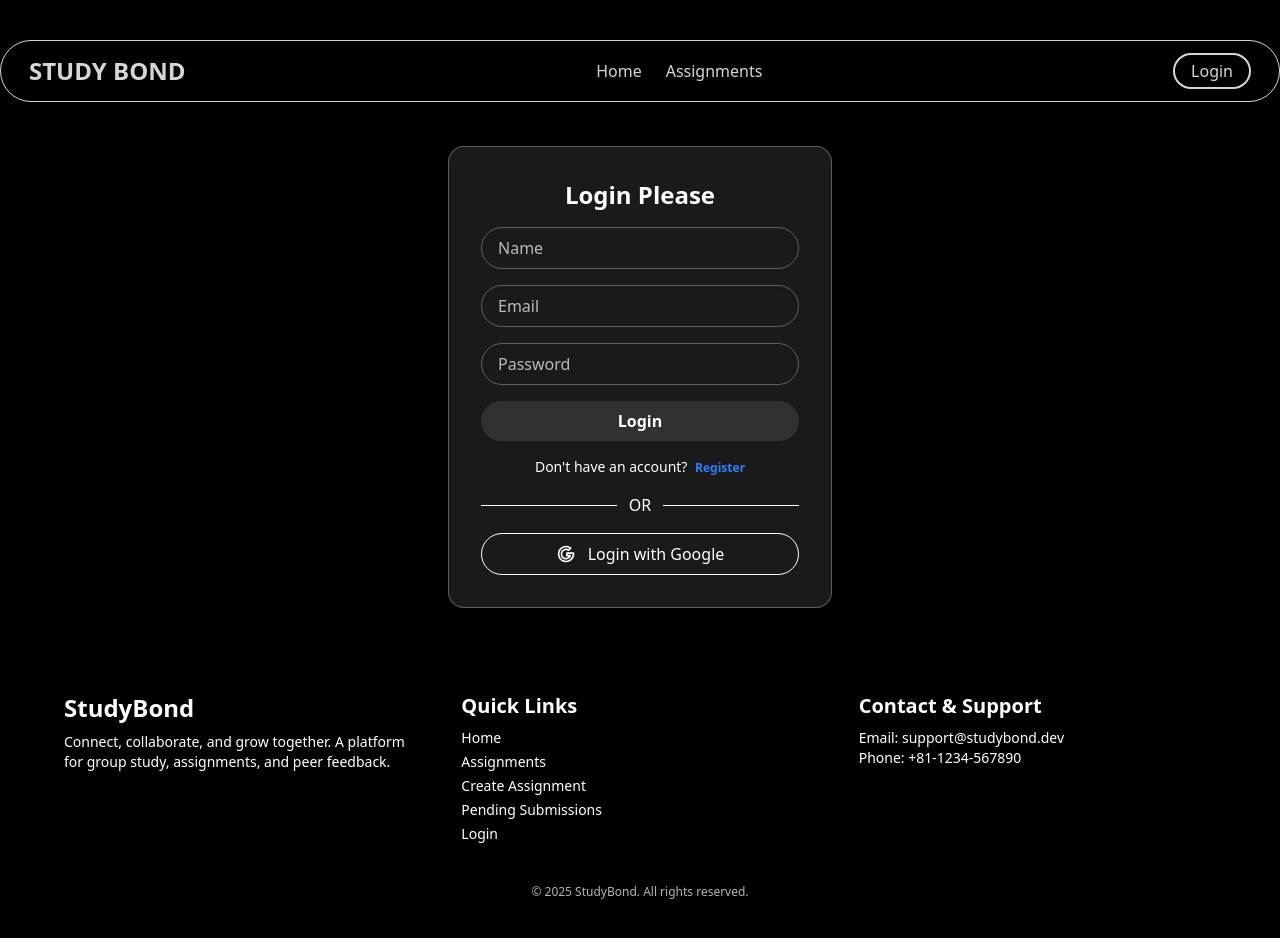
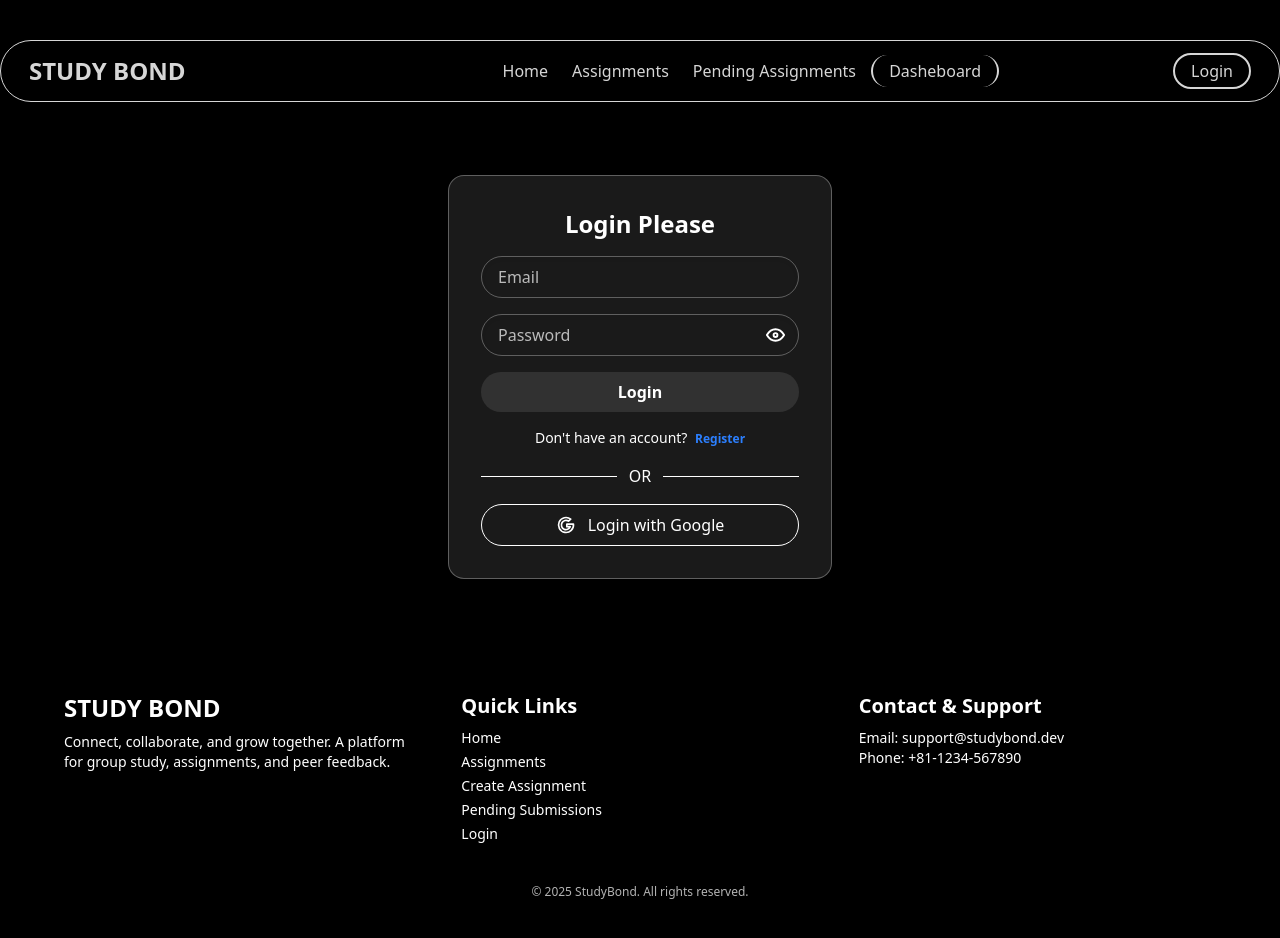
Before and after one commit to rashikdev/StudyBond, a React (Vite) app: page /login in a window 1280 px wide. Built offline with nearby package versions, Linux system fonts and the light colour scheme; no server answers.

Commit message:
emplement firebase athentication

```diff
--- a/package.json
+++ b/package.json
@@ -11,10 +11,12 @@
   },
   "dependencies": {
     "@tailwindcss/vite": "^4.1.8",
+    "firebase": "^11.8.1",
     "hamburger-react": "^2.5.2",
     "lottie-react": "^2.4.1",
     "react": "^19.1.0",
     "react-dom": "^19.1.0",
+    "react-hot-toast": "^2.5.2",
     "react-icons": "^5.5.0",
     "react-router": "^7.6.1",
     "tailwindcss": "^4.1.8"
--- a/src/components/Footer.jsx
+++ b/src/components/Footer.jsx
@@ -4,7 +4,7 @@
       <div className="max-w-6xl mx-auto grid grid-cols-1 md:grid-cols-3 gap-10">
         {/* Left - Brand Info */}
         <div>
-          <h2 className="text-2xl font-bold mb-2">StudyBond</h2>
+          <h2 className="text-2xl font-bold mb-2 uppercase">Study Bond</h2>
           <p className="text-sm">
             Connect, collaborate, and grow together. A platform for group study,
             assignments, and peer feedback.
--- a/src/components/Navbar.jsx
+++ b/src/components/Navbar.jsx
@@ -1,18 +1,26 @@
-import React, { useState } from "react";
-import ThemeToggleBtn from "./ThemeToggleBtn";
+import React, { use, useState } from "react";
 import { Link, NavLink } from "react-router";
-// import userlogo from "../assets/user.png";
+import userLogo from "../assets/user.png";
 import Hamburger from "hamburger-react";
+import { AuthContext } from "../context/AuthProvider";
+import toast from "react-hot-toast";
 const Navbar = () => {
+  const { user, logoutUser } = use(AuthContext);
   const [isOpen, setOpen] = useState(false);
-  const links = (
-    <>
-      <NavLink to="/">Home</NavLink>
-      <NavLink to="/">Assignments</NavLink>
-    </>
-  );
+  const [show, setShow] = useState(false);
+
   const handleMenu = () => {
     setOpen(!isOpen);
+  };
+
+  const handleLogout = () => {
+    logoutUser()
+      .then(() => {
+        toast.success("Logout Successfully");
+      })
+      .catch(() => {
+        toast.error("Logout Failed");
+      });
   };
   return (
     <div className="flex justify-between items-center md:py-3 py-1 md:px-7 px-4 border rounded-full mt-10 relative">
@@ -20,28 +28,122 @@
         <Hamburger size={26}></Hamburger>
       </button>
       {isOpen && (
-        <div className="w-30 h-[30vh] bg-[red] absolute left-0 top-20">
-          <ul className="flex flex-col gap-1">{links}</ul>
+        <div className="w-30 h-[30vh] bg-white/10 backdrop-blur-lg absolute left-0 top-20">
+          <ul className="flex flex-col gap-1 p-3 text-[10px]">
+            <NavLink
+              to="/"
+              onClick={() => setOpen(false)}
+              className={({ isActive }) => (isActive ? "" : "")}
+            >
+              Home
+            </NavLink>
+            <NavLink
+              to="/assignments"
+              onClick={() => setOpen(false)}
+              className={({ isActive }) => (isActive ? "" : "")}
+            >
+              Assignments
+            </NavLink>
+            {user && (
+              <>
+                <NavLink
+                  to="/pending-assignments"
+                  onClick={() => setOpen(false)}
+                  className={({ isActive }) => (isActive ? "" : "")}
+                >
+                  Pending Assignments
+                </NavLink>
+                <NavLink
+                  to="/dashboard"
+                  onClick={() => setOpen(false)}
+                  className={({ isActive }) => (isActive ? "" : "")}
+                >
+                  Dashboard
+                </NavLink>
+              </>
+            )}
+          </ul>
         </div>
       )}
       <h1 className="md:text-2xl font-semibold uppercase">Study Bond</h1>
       <div>
-        <ul className="gap-6 hidden md:flex">{links}</ul>
+        <ul className="gap-6 hidden md:flex items-center">
+          <NavLink
+            to="/"
+            className={({ isActive }) =>
+              isActive ? "border-2 rounded-full px-4 py-1" : ""
+            }
+          >
+            Home
+          </NavLink>
+          <NavLink
+            to="/assignments"
+            className={({ isActive }) =>
+              isActive ? "border-2 rounded-full px-4 py-1" : ""
+            }
+          >
+            Assignments
+          </NavLink>
+          {
+            <>
+              <NavLink
+                to="/pending-assignments"
+                className={({ isActive }) =>
+                  isActive ? "border-2 rounded-full px-4 py-1" : ""
+                }
+              >
+                Pending Assignments
+              </NavLink>
+            </>
+          }
+        </ul>
+      </div>
+      <div className="absolute hidden lg:block right-70 border-r-2 border-l-2 rounded-full px-4 py-1 hover:scale-105 cursor-pointer transition-all duration-300">
+        <NavLink>Dasheboard</NavLink>
       </div>
       <div>
         <div className="flex items-center gap-5">
-          {/* <img
-            src={userlogo}
-            alt="logo"
-            className="w-10 rounded-full border-3 border-green-500"
-          /> */}
-          <Link to="/login">
-            <button className="border-2 rounded-full px-4 py-1 cursor-pointer">
-              Login
-            </button>
-          </Link>
+          {user && (
+            <img
+              onClick={() => setShow(!show)}
+              title={user.displayName}
+              className="w-10 h-10 rounded-full border-2 cursor-pointer"
+              src={user?.photoURL ? user.photoURL : userLogo}
+              alt={user.displayName}
+            />
+          )}
+          <div>
+            {user ? (
+              <Link to="/login">
+                <button
+                  onClick={handleLogout}
+                  className="border-2 text-red-500 rounded-full px-4 py-1 cursor-pointer"
+                >
+                  Logout
+                </button>
+              </Link>
+            ) : (
+              <Link to="/login">
+                <button className="border-2 rounded-full px-4 py-1 cursor-pointer">
+                  Login
+                </button>
+              </Link>
+            )}
+          </div>
         </div>
       </div>
+      {show && (
+        <div className="absolute top-20 right-5 bg-white/20 p-2 rounded">
+          <ul className="flex flex-col gap-1">
+            <Link onClick={() => setShow(false)}>
+              <li>Create Assignment</li>
+            </Link>
+            <Link onClick={() => setShow(false)}>
+              <li>My Attempted Assignments</li>
+            </Link>
+          </ul>
+        </div>
+      )}
     </div>
   );
 };
--- a/src/components/SocialLoginBtn.jsx
+++ b/src/components/SocialLoginBtn.jsx
@@ -1,14 +1,20 @@
-import React from "react";
+import React, { use } from "react";
 import { TbBrandGoogle } from "react-icons/tb";
+import { AuthContext } from "../context/AuthProvider";
 
-const SocialLoginBtn = ({title}) => {
+const SocialLoginBtn = ({ title }) => {
+  const { signInWithGoogle } = use(AuthContext);
+  const handleGoogleLogin = () => {
+    signInWithGoogle();
+  };
   return (
     <button
+      onClick={handleGoogleLogin}
       aria-label="Login with Google"
       type="button"
-      className="flex items-center justify-center w-full space-x-3 border rounded-full p-2  dark:border-gray-600"
+      className="flex items-center justify-center w-full space-x-3 border rounded-full p-2  dark:border-gray-600 cursor-pointer"
     >
-      <TbBrandGoogle size={20}/>
+      <TbBrandGoogle size={20} />
       <p>{title}</p>
     </button>
   );
--- /dev/null
+++ b/src/context/AuthProvider.jsx
@@ -0,0 +1,64 @@
+import {
+  createUserWithEmailAndPassword,
+  GoogleAuthProvider,
+  onAuthStateChanged,
+  signInWithEmailAndPassword,
+  signInWithPopup,
+  signOut,
+  updateProfile,
+} from "firebase/auth";
+import React, { createContext, useEffect, useState } from "react";
+import { auth } from "../firebase/firebase.config";
+
+export const AuthContext = createContext();
+const AuthProvider = ({ children }) => {
+  const [user, setUser] = useState(null);
+  const [loading, setLoading] = useState(true);
+
+  const provider = new GoogleAuthProvider();
+
+  const signInWithGoogle = () => {
+    setLoading(true);
+    return signInWithPopup(auth, provider);
+  };
+
+  const createUser = (email, password) => {
+    return createUserWithEmailAndPassword(auth, email, password);
+  };
+
+  const loginUser = (email, password) => {
+    setLoading(true);
+    return signInWithEmailAndPassword(auth, email, password);
+  };
+
+  const logoutUser = () => {
+    setLoading(true);
+    return signOut(auth);
+  };
+
+  const updateUser = (updateData) => {
+    setLoading(true);
+    return updateProfile(auth.currentUser, updateData);
+  };
+
+  useEffect(() => {
+    const unsubscribe = onAuthStateChanged(auth, (currentUser) => {
+      setUser(currentUser);
+      setLoading(false);
+    });
+    return () => unsubscribe();
+  }, []);
+
+  const authData = {
+    user,
+    loading,
+    createUser,
+    updateUser,
+    loginUser,
+    logoutUser,
+    signInWithGoogle,
+  };
+  return <AuthContext value={authData}>{children}</AuthContext>;
+};
+
+export default AuthProvider;
--- /dev/null
+++ b/src/firebase/firebase.config.js
@@ -0,0 +1,15 @@
+import { initializeApp } from "firebase/app";
+import { getAuth } from "firebase/auth";
+
+const firebaseConfig = {
+  apiKey: import.meta.env.VITE_apiKey,
+  authDomain: import.meta.env.VITE_authDomain,
+  projectId: import.meta.env.VITE_projectId,
+  storageBucket: import.meta.env.VITE_storageBucket,
+  messagingSenderId: import.meta.env.VITE_messagingSenderId,
+  appId: import.meta.env.VITE_appId,
+};
+
+// Initialize Firebase
+const app = initializeApp(firebaseConfig);
+export const auth = getAuth(app);
--- a/src/main.jsx
+++ b/src/main.jsx
@@ -3,9 +3,14 @@
 import "./index.css";
 import { RouterProvider } from "react-router";
 import { Router } from "./routes/Router";
+import AuthProvider from "./context/AuthProvider";
+import { Toaster } from "react-hot-toast";
 
 createRoot(document.getElementById("root")).render(
   <StrictMode>
-    <RouterProvider router={Router}></RouterProvider>
+    <AuthProvider>
+      <RouterProvider router={Router}></RouterProvider>
+      <Toaster />
+    </AuthProvider>
   </StrictMode>
 );
--- a/src/pages/Login.jsx
+++ b/src/pages/Login.jsx
@@ -1,19 +1,35 @@
-import React from "react";
+import React, { use, useState } from "react";
 import { Link } from "react-router";
 import SocialLoginBtn from "../components/SocialLoginBtn";
+import { TbEye, TbEyeClosed } from "react-icons/tb";
+import { AuthContext } from "../context/AuthProvider";
+import toast from "react-hot-toast";
 const Login = () => {
+  const { loginUser } = use(AuthContext);
+  const [show, setShow] = useState(false);
+
+  const handleLogin = (e) => {
+    e.preventDefault();
+    const form = e.target;
+    const email = form.email.value;
+    const password = form.password.value;
+    loginUser(email, password)
+      .then((result) => {
+        toast.success("Login Successfully");
+      })
+      .catch((error) => {
+        toast.error(error.message);
+      });
+  };
+
   return (
     <div className="min-h-[calc(100vh-250px)] flex flex-col lg:flex-row items-center justify-center">
       <div className="flex items-center justify-center w-[30%]">
-        <form className="relative bg-white/10 backdrop-blur-md p-8 rounded-2xl border border-white/30 shadow-xl flex flex-col items-center space-y-4 text-white w-full">
+        <form
+          onSubmit={handleLogin}
+          className="relative bg-white/10 backdrop-blur-md p-8 rounded-2xl border border-white/30 shadow-xl flex flex-col items-center space-y-4 text-white w-full"
+        >
           <h2 className="text-2xl font-semibold">Login Please</h2>
-          <input
-            type="text"
-            name="name"
-            placeholder="Name"
-            required
-            className="w-full px-4 py-2 rounded-full bg-transparent border border-white/30 text-white placeholder-white/70 shadow-inner focus:outline-none focus:bg-white/30 focus:shadow-lg transition"
-          />
           <input
             type="email"
             name="email"
@@ -21,13 +37,22 @@
             required
             className="w-full px-4 py-2 rounded-full bg-transparent border border-white/30 text-white placeholder-white/70 shadow-inner focus:outline-none focus:bg-white/30 focus:shadow-lg transition"
           />
+          <div className="relative w-full">
             <input
-            type="password"
+              type={show ? "text" : "password"}
               name="password"
               placeholder="Password"
               required
               className="w-full px-4 py-2 rounded-full bg-transparent border border-white/30 text-white placeholder-white/70 shadow-inner focus:outline-none focus:bg-white/30 focus:shadow-lg transition"
             />
+            <button
+              type="button"
+              onClick={() => setShow(!show)}
+              className="absolute top-1/2 right-3 transform -translate-y-1/2 cursor-pointer"
+            >
+              {show ? <TbEyeClosed size={23} /> : <TbEye size={23} />}
+            </button>
+          </div>
           <input
             type="submit"
             value="Login"
--- a/src/pages/Register.jsx
+++ b/src/pages/Register.jsx
@@ -1,13 +1,62 @@
-import React from "react";
+import React, { use, useState } from "react";
 import { Link } from "react-router";
 import lottie1 from "../assets/lottie1.json";
 import Lottie from "lottie-react";
 import SocialLoginBtn from "../components/SocialLoginBtn";
+import { TbEye, TbEyeClosed } from "react-icons/tb";
+import { AuthContext } from "../context/AuthProvider";
+import toast from "react-hot-toast";
 const Register = () => {
+  const [show, setShow] = useState(false);
+
+  const { createUser, updateUser, user, setUser } = use(AuthContext);
+
+  console.log(user);
+  const handleRegister = (e) => {
+    e.preventDefault();
+    const form = e.target;
+    const name = form.name.value;
+    const email = form.email.value;
+    const password = form.password.value;
+    const photo_Url = form.photoUrl.value;
+    console.log(name, email, password);
+    if (password.length < 6) {
+      toast.error("Password must be at least 6 characters");
+      return;
+    } else if (!/[A-Z]/.test(password)) {
+      toast.error("Password must contain at least one uppercase letter");
+      return;
+    } else if (!/[a-z]/.test(password)) {
+      toast.error("Password must contain at least one lowercase letter");
+      return;
+    }
+
+    createUser(email, password)
+      .then((result) => {
+        updateUser({
+          displayName: name,
+          photoURL: photo_Url,
+        })
+          .then(() => {
+            setUser({ ...user, displayName: name, photoURL: photo_Url });
+            toast.success("Register Successfully");
+            // navigate("/");
+          })
+          .catch((error) => {
+            // console.log(error);
+          });
+      })
+      .catch((error) => {
+        toast.error("This email already exists");
+      });
+  };
   return (
     <div className="min-h-[calc(100vh-250px)] flex flex-col lg:flex-row items-center justify-center ">
       <div className="flex items-center justify-center w-[30%]">
-        <form className="relative bg-white/10 backdrop-blur-md p-8 rounded-2xl border border-white/30 shadow-xl flex flex-col items-center space-y-4 text-white w-full">
+        <form
+          onSubmit={handleRegister}
+          className="relative bg-white/10 backdrop-blur-md p-8 rounded-2xl border border-white/30 shadow-xl flex flex-col items-center space-y-4 text-white w-full"
+        >
           {/* <h2 className="text-2xl font-semibold">Register Please</h2> */}
           <input
             type="text"
@@ -30,13 +79,22 @@
             required
             className="w-full px-4 py-2 rounded-full bg-transparent border border-white/30 text-white placeholder-white/70 shadow-inner focus:outline-none focus:bg-white/30 focus:shadow-lg transition"
           />
+          <div className="relative w-full">
             <input
-            type="password"
+              type={show ? "text" : "password"}
               name="password"
               placeholder="Password"
               required
               className="w-full px-4 py-2 rounded-full bg-transparent border border-white/30 text-white placeholder-white/70 shadow-inner focus:outline-none focus:bg-white/30 focus:shadow-lg transition"
             />
+            <button
+              type="button"
+              onClick={() => setShow(!show)}
+              className="absolute top-1/2 right-3 transform -translate-y-1/2 cursor-pointer"
+            >
+              {show ? <TbEyeClosed size={23} /> : <TbEye size={23} />}
+            </button>
+          </div>
           <input
             type="submit"
             value="Register"
```
Also changed, not shown: 1 other file (tests, documents, lock files or other folders). Lines whose indentation alone changed are shown as unchanged.
